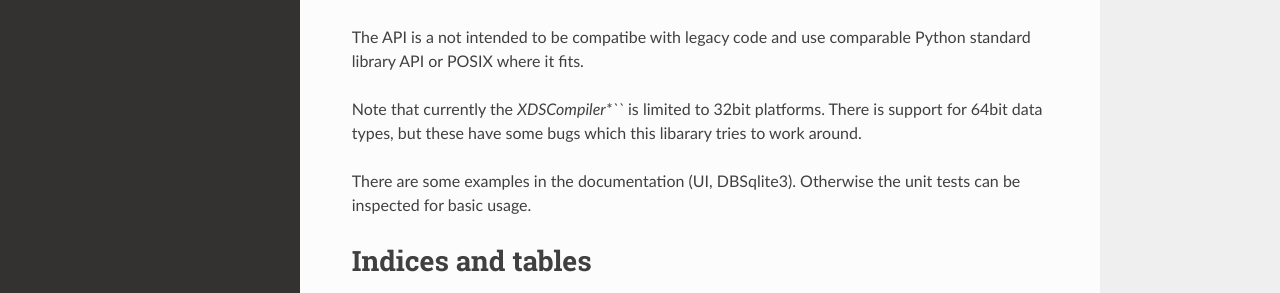
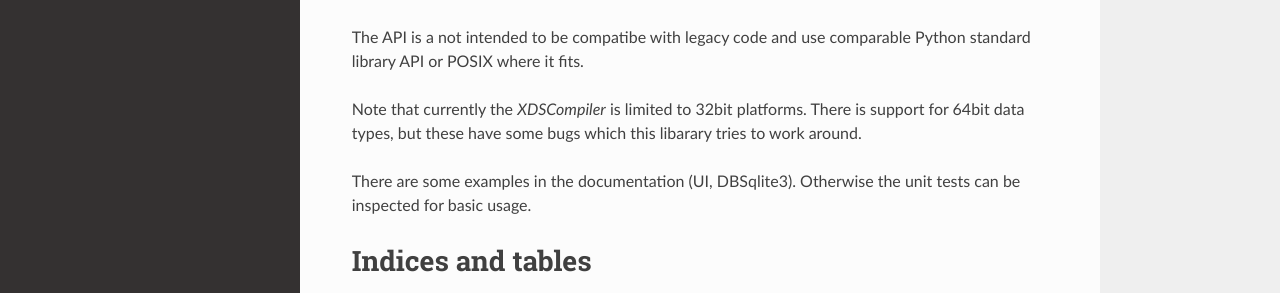
Before and after one commit to tenko/XDSStdLib, a Sphinx documentation site: the page built from doc/index.rst, in a window 1280 px wide and 927 px high. Shown: the part 446-739 px from the top of the window. Built offline with Sphinx 7.4.7 and the Read the Docs theme 2.0.0, drawn with Linux system fonts in a browser that asks for light colours; pages that are not in the unit, such as notebooks, are missing from menus.

Commit message:
Small doc update

```diff
--- a/doc/index.rst
+++ b/doc/index.rst
@@ -22,7 +22,7 @@ The API is a not intended to be compatibe with legacy code
 and use comparable Python standard library API or POSIX
 where it fits.
 
-Note that currently the *XDSCompiler*``* is limited to
+Note that currently the *XDSCompiler* is limited to
 32bit platforms. There is support for 64bit data types,
 but these have some bugs which this libarary tries to
 work around.
```
Also changed, not shown: 1 other file.
